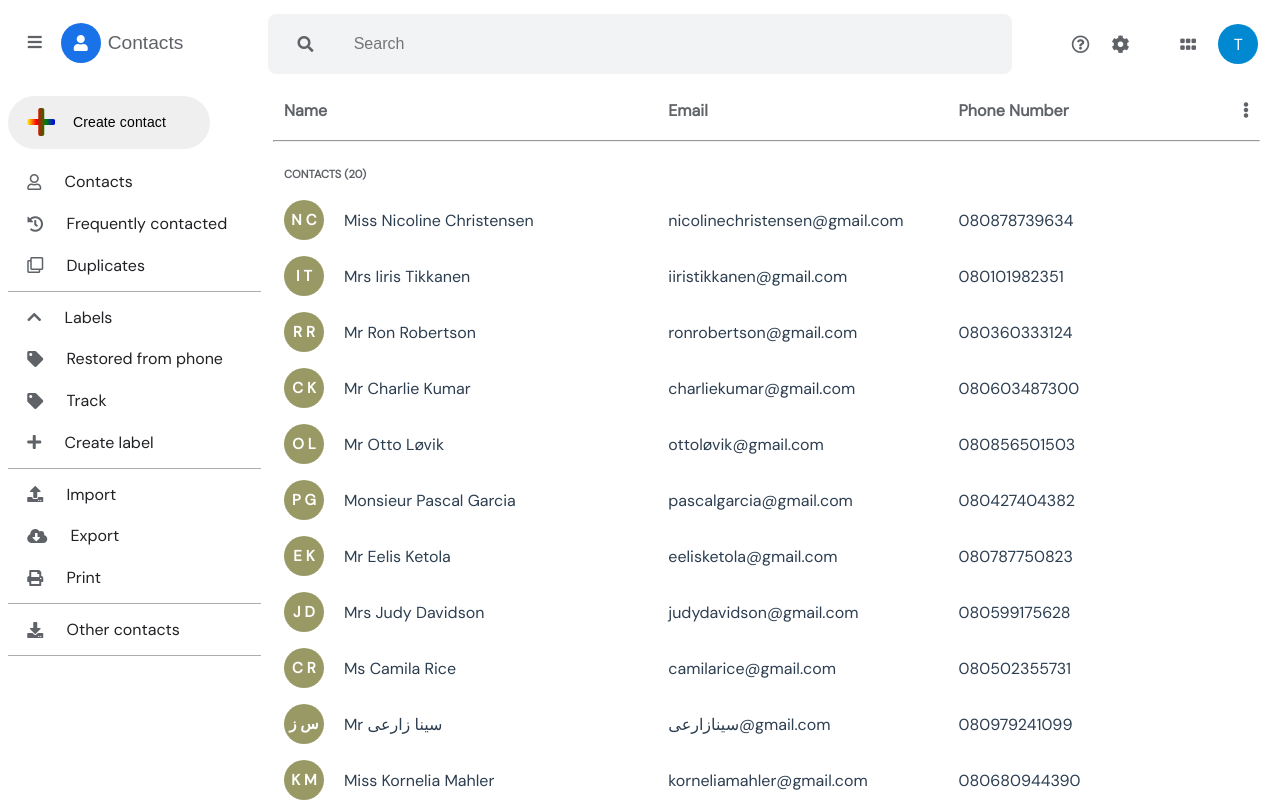
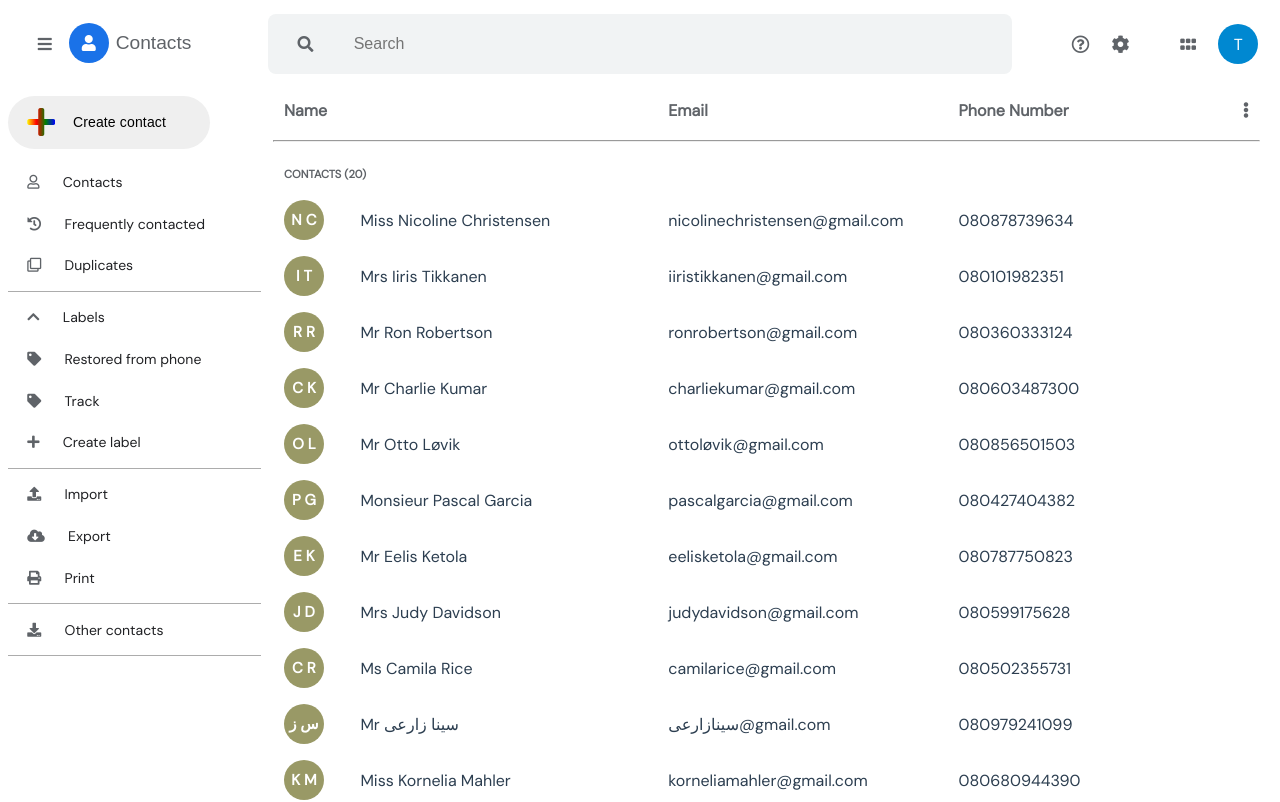
Before and after one commit to temmietope/contacts-ui, a Vue app: page / in a window 1280 px wide. Shown: the top 802 px of the page. Built offline with nearby package versions, Linux system fonts and the light colour scheme.

Commit message:
sidebar ui

```diff
--- a/src/components/Contacts/ContactsTable.vue
+++ b/src/components/Contacts/ContactsTable.vue
@@ -16,24 +16,43 @@
     </div>
 
     <tbody>
-      <tr v-for="contact in contacts" :key="contact.id" class="row-body">
+      <tr
+        v-for="(contact, i) in contacts"
+        :key="contact.id"
+        class="row-body"
+        @mouseover="hoveredRow = i"
+        @mouseleave="hoveredRow = null"
+      >
         <td class="name">
           <div class="_name">
+            <span v-if="hoveredRow === i" class="side_check">
               <i class="fas fa-grip-vertical sideicon" />
+              <span class="checkbox">
+                <input type="checkbox" :checked="isChecked(contact.id)" @click="toggleCheckbox(i)" />
+                <!-- <span class="checkmark"></span> -->
+              </span>
+            </span>
+            <span v-else>
               <div class="circle" :style="{backgroundColor: getRandomColor}">
                 <span class="initials">{{getInitials(contact.name)}}</span>
               </div>
-            {{contact.name.title}} {{contact.name.first}} {{contact.name.last}}
+            </span>
+            <span
+              class="fullname"
+            >{{contact.name.title}} {{contact.name.first}} {{contact.name.last}}</span>
           </div>
         </td>
         <td class="email">{{contact.email}}</td>
         <td class="phone">{{contact.phone}}</td>
         <td class="more">
+          <span v-if="hoveredRow === i">
             <div class="_more">
               <i class="far fa-star" />
               <i class="fas fa-pencil-alt" />
               <i class="fas fa-ellipsis-v" />
             </div>
+          </span>
+          <span v-else></span>
         </td>
       </tr>
     </tbody>
@@ -47,13 +66,18 @@ export default {
   name: "ContactsTable",
   data() {
     return {
-      contacts
+      contacts,
+      hoveredRow: null,
+      checkedBoxes: []
     };
   },
   computed: {
     getRandomColor() {
       const rand = Math.ceil(Math.random() * colors.length - 1);
       return colors[rand];
+    },
+    isChecked(id) {
+      return this.checkedBoxes.includes(id);
     }
   },
   methods: {
@@ -103,16 +127,73 @@ export default {
   box-sizing: border-box;
 }
 .contacts-wrapper table ._name {
-  display: flex;
-  justify-content: flex-start;
+  display: grid;
+  grid-template-columns: 20% 80%;
   align-items: center;
-  box-sizing: border-box;
 }
 .contacts-wrapper table ._name .sideicon {
-  padding-right: 2%;
+  margin-right: 10%;
+  color: #5f6368;
+  align-self: center;
+}
+.side_check {
+  display: flex;
+  margin-left: 0;
+}
+input[type="checkbox"] {
+  transform: scale(1.5);
+}
+/* .checkbox {
+    display: block;
+    position: relative;
+    padding-left: 35px;
+    margin-bottom: 12px;
+    cursor: pointer;
+    font-size: 22px;
+    -webkit-user-select: none;
+    -moz-user-select: none;
+    -ms-user-select: none;
+    user-select: none;
+}
+.checkbox input {
+    position: absolute;
+    opacity: 0;
+    cursor: pointer;
+}
+.checkbox .checkmark {
+    position: absolute;
+    top: 0;
+    left: 0;
+    height: 25px;
+    width: 25px;
+    background-color: #eee;
+}
+.checkbox:hover input ~ .checkmark {
+    background-color: #ccc;
+}
+.checkbox input:checked ~ .checkmark {
+    background-color: #2196F3;
+}
+.checkbox .checkmark:after {
+    content: "";
+    position: absolute;
     display: none;
-  color: #5f6368;
 }
+.checkbox input:checked ~ .checkmark:after {
+    display: block;
+}
+.checkbox .checkmark:after {
+    left: 9px;
+    top: 5px;
+    width: 5px;
+    height: 10px;
+    border: solid white;
+    border-width: 0 3px 3px 0;
+    -webkit-transform: rotate(45deg);
+    -ms-transform: rotate(45deg);
+    transform: rotate(45deg);
+} */
+
 .contacts-wrapper table .email {
   width: 30%;
 }
@@ -141,6 +222,9 @@ td {
   position: fixed;
   top: 7vh; */
 }
+.contacts-wrapper tbody tr {
+  cursor: pointer;
+}
 hr {
   color: #61616186;
   margin: 0;
@@ -149,9 +233,9 @@ hr {
   text-align: right;
 }
 .contacts-wrapper tbody .more ._more {
+  display: flex;
   justify-content: flex-end;
   width: 100%;
-  display: none;
 }
 .contacts-wrapper tbody .more ._more i {
   margin-left: 1.3rem;
@@ -168,12 +252,6 @@ hr {
 .contacts-wrapper table tr.row-body:hover {
   background: #f1f3f4;
 }
-.contacts-wrapper table tr.row-body:hover ._more {
-  display: flex;
-}
-.contacts-wrapper table tr.row-body:hover .sideicon {
-  display: block;
-}
 .desc {
   font-size: 0.7rem;
   width: 100%;
--- a/src/components/Navigation.vue
+++ b/src/components/Navigation.vue
@@ -117,18 +117,22 @@ nav {
 .navigation .brandname .bars {
   color: #5f6368;
   border-radius: 50%;
-  display: inline-block;
+  display: flex;
+  justify-content: center;
+  align-items: center;
   margin: 0 4px;
-  padding: 12px;
   padding-left: 0;
   overflow: hidden;
-  vertical-align: middle;
   cursor: pointer;
-  height: 1.25rem;
-  width: 1.25rem;
+  width: 2.5rem;
+  height: 2.5rem;
   -webkit-user-select: none;
   -webkit-flex: 0 0 auto;
   flex: 0 0 auto;
+}
+.navigation .brandname .bars:hover {
+  background: #81848848;
+  opacity: 1;
 }
 .navigation .input-tag {
   display: grid;
--- a/src/components/SideBar.vue
+++ b/src/components/SideBar.vue
@@ -138,9 +138,11 @@ aside ul li {
   padding-left: 1.2rem;
   border-radius: 0px 100px 100px 0px;
   height: 2.6rem;
+  font-size: 0.875rem;
+  font-weight: 500;
   display: flex;
   align-items: center;
-  font-weight: 500;
+  line-height: 1.25rem;
   color: #202124;
   cursor: pointer;
 }
```
Lines whose indentation alone changed are shown as unchanged.
